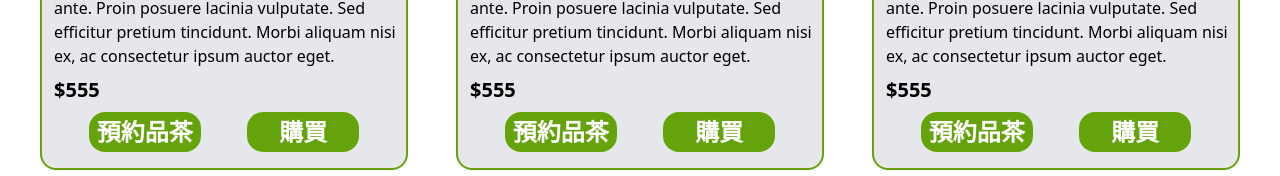
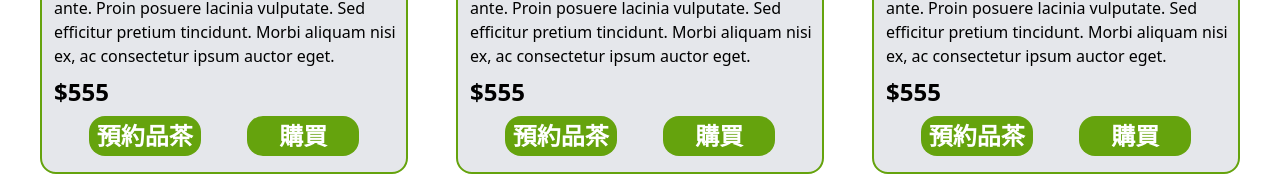
Before and after one commit to Mattis3858/graduation_with_next, a Next.js app: page /product in a window 1280 px wide. Shown: the part 514-690 px from the top of the page. Built offline with nearby package versions, Linux system fonts and the light colour scheme.

Commit message:
更新木柵茶本舖頁面

```diff
--- a/app/components/TeaProduct.js
+++ b/app/components/TeaProduct.js
@@ -10,13 +10,13 @@ function TeaProduct({ src, name = '', description = '', price = 0 }) {
       <div>
         <div className="mt-2 ml-3 text-2xl font-bold">{name}</div>
         <div className="mt-2 ml-3">{description}</div>
-        <div className="mt-2 ml-3 mb-2 text-xl font-semibold">${price}</div>
+        <div className="mt-2 ml-3 mb-2 text-2xl font-semibold ">${price}</div>
       </div>
       <div className="flex justify-evenly ">
-        <button className="h-10 bg-lime-600 mb-4 rounded-2xl w-28 text-2xl text-white font-semibold">
+        <button className="h-10 bg-lime-600 mb-4 rounded-2xl w-28 text-2xl text-white font-semibold hover:bg-lime-400">
           預約品茶
         </button>
-        <button className="h-10 bg-lime-600 mb-4 rounded-2xl w-28 text-2xl text-white font-semibold">
+        <button className="h-10 bg-lime-600 mb-4 rounded-2xl w-28 text-2xl text-white font-semibold hover:bg-lime-400">
           購買
         </button>
       </div>
```
